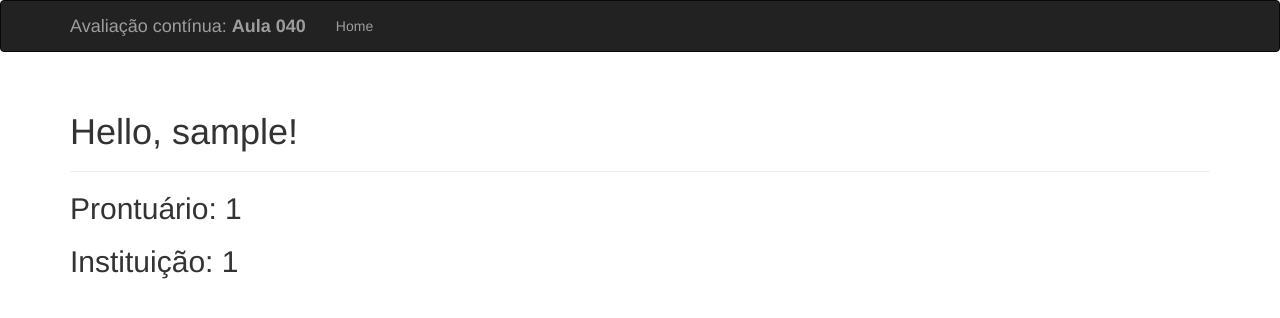
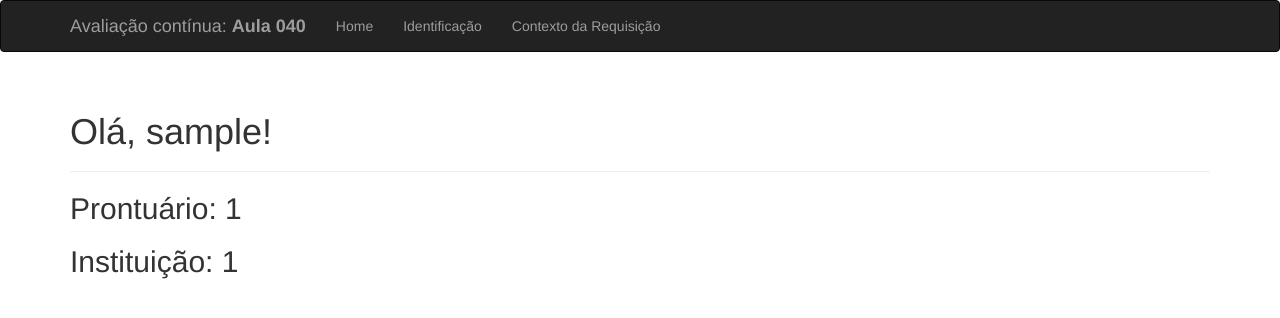
Before and after one commit to Gabriel-Lucena/flask, a Flask app: a page that uses templates/base.html in a window 1280 px wide. Shown: the top 318 px of the page. Run offline with Flask 3, Linux system fonts and the light colour scheme; some libraries are stand-ins or nearby versions.

Commit message:
Apenas página de requisição

```diff
--- a/flask_app.py
+++ b/flask_app.py
@@ -18,12 +18,12 @@ def index():
 def user(name, prontuario, instituicao):
     return render_template('user.html', name=name, prontuario=prontuario, instituicao=instituicao)
 
-#@app.route('/contextorequisicao')
-##def requisicao():
-#    navegador=request.headers.get('Users-Agent')
-#    ip_agent=request.remote_addr
-#    base_url=request.host
-#    return render_template('contextorequisicao.html', navegador=navegador, ip=ip_agent, base_url=base_url)
+@app.route('/contextorequisicao')
+def contextorequisicao():
+    navegador=request.headers.get('Users-Agent')
+    ip_agent=request.remote_addr
+    base_url=request.host
+    return render_template('contextorequisicao.html', navegador=navegador, ip=ip_agent, base_url=base_url)
 
 @app.errorhandler(404)
 def page_not_found(e):
--- a/templates/base.html
+++ b/templates/base.html
@@ -24,7 +24,8 @@
         <div class="navbar-collapse collapse">
             <ul class="nav navbar-nav">
                 <li><a href="{{ url_for('index') }}">Home</a></li>
-
+                <li><a href="{{ url_for('user', name='Gabriel Lucena', prontuario='PT3025616', instituicao='IFSP') }}">Identificação</a></li>
+                <li><a href="{{ url_for('contextorequisicao', name='Gabriel Lucena') }}">Contexto da Requisição</a></li>
             </ul>
         </div>
     </div>
--- a/templates/contextorequisicao.html
+++ b/templates/contextorequisicao.html
@@ -2,7 +2,7 @@
 
 {% block page_content %}
 <div class="page-header">
-    <h1>Hello, {{name}}!</h1>
+    <h1>Olá, {{name}}!</h1>
 </div>
 <h2>Seu navegador é: {{ navegador }}</h2>
 <h2>O IP do computador remoto é: {{ ip_agent }}</h2>
--- a/templates/index.html
+++ b/templates/index.html
@@ -5,5 +5,5 @@
     <h1>Dados da última atualização:</h1>
 </div>
 <p>The local date and time is {{ moment(current_time).format('LLL') }}.</p>
-<p>That was {{ moment(current_time).fromNow(refresh=True) }}</p>
+<p>That was {{ moment(current_time).fromNow(refresh=True) }}.</p>
 {% endblock %}
--- a/templates/user.html
+++ b/templates/user.html
@@ -2,7 +2,7 @@
 
 {% block page_content %}
 <div class="page-header">
-    <h1>Hello, {{name}}!</h1>
+    <h1>Olá, {{name}}!</h1>
 </div>
 <h2>Prontuário: {{ prontuario }}</h2>
 <h2>Instituição: {{ instituicao }}</h2>
```
